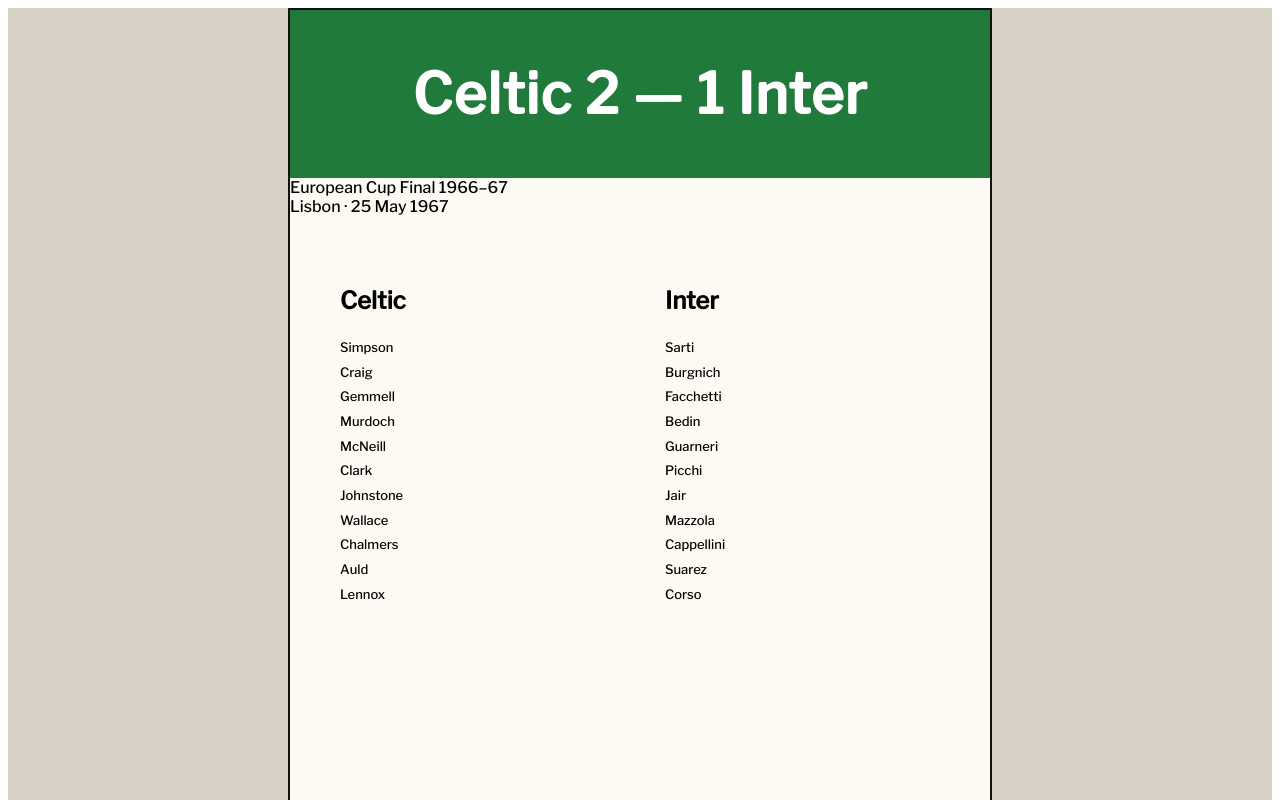
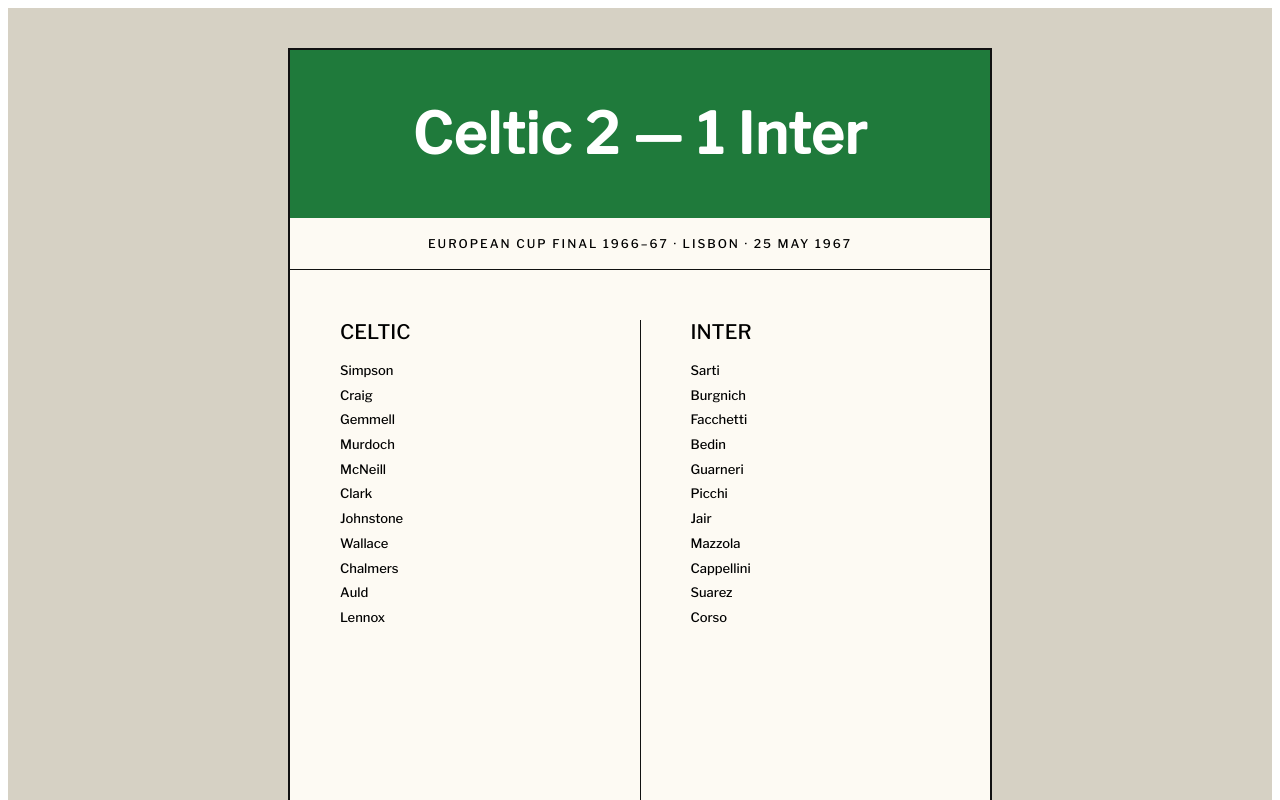
Before and after one commit to fiumara-4/matchday-classics, a Next.js app: page / in a window 1280 px wide. Shown: the top 800 px of the page. Built offline with nearby package versions, Linux system fonts and the light colour scheme.

Commit message:
Update page.tsx

```diff
--- a/app/page.tsx
+++ b/app/page.tsx
@@ -7,7 +7,8 @@
     away: "Inter",
     score: "2 — 1",
     competition: "European Cup Final 1966–67",
-    stadium: "Lisbon · 25 May 1967",
+    stadium: "Lisbon",
+    date: "25 May 1967",
     color: "#1f7a3b"
   };
 
@@ -17,11 +18,13 @@
       minHeight: "100vh",
       display: "flex",
       justifyContent: "center",
-      alignItems: "center"
+      alignItems: "center",
+      padding: "40px"
     }}>
 
       <div className={styles.poster}>
 
+        {/* HEADER */}
         <div
           className={styles.header}
           style={{ background: match.color }}
@@ -31,33 +34,53 @@
           </h1>
         </div>
 
-        <div className={styles.subheader}>
-          <div>{match.competition}</div>
-          <div>{match.stadium}</div>
+        {/* META */}
+        <div className={styles.meta}>
+          {match.competition} · {match.stadium} · {match.date}
         </div>
 
+        {/* CONTENT */}
         <div className={styles.content}>
 
           <div className={styles.team}>
-            <h2>{match.home}</h2>
+            <div className={styles.teamName}>{match.home}</div>
             <div className={styles.players}>
-              Simpson<br/>Craig<br/>Gemmell<br/>Murdoch<br/>
-              McNeill<br/>Clark<br/>Johnstone<br/>
-              Wallace<br/>Chalmers<br/>Auld<br/>Lennox
+              Simpson<br/>
+              Craig<br/>
+              Gemmell<br/>
+              Murdoch<br/>
+              McNeill<br/>
+              Clark<br/>
+              Johnstone<br/>
+              Wallace<br/>
+              Chalmers<br/>
+              Auld<br/>
+              Lennox
             </div>
           </div>
 
+          <div className={styles.divider}></div>
+
           <div className={styles.team}>
-            <h2>{match.away}</h2>
+            <div className={styles.teamName}>{match.away}</div>
             <div className={styles.players}>
-              Sarti<br/>Burgnich<br/>Facchetti<br/>Bedin<br/>
-              Guarneri<br/>Picchi<br/>Jair<br/>
-              Mazzola<br/>Cappellini<br/>Suarez<br/>Corso
+              Sarti<br/>
+              Burgnich<br/>
+              Facchetti<br/>
+              Bedin<br/>
+              Guarneri<br/>
+              Picchi<br/>
+              Jair<br/>
+              Mazzola<br/>
+              Cappellini<br/>
+              Suarez<br/>
+              Corso
             </div>
           </div>
 
         </div>
 
+        {/* FOOTER */}
         <div className={styles.footer}>
           MATCHDAY CLASSICS
         </div>
```
